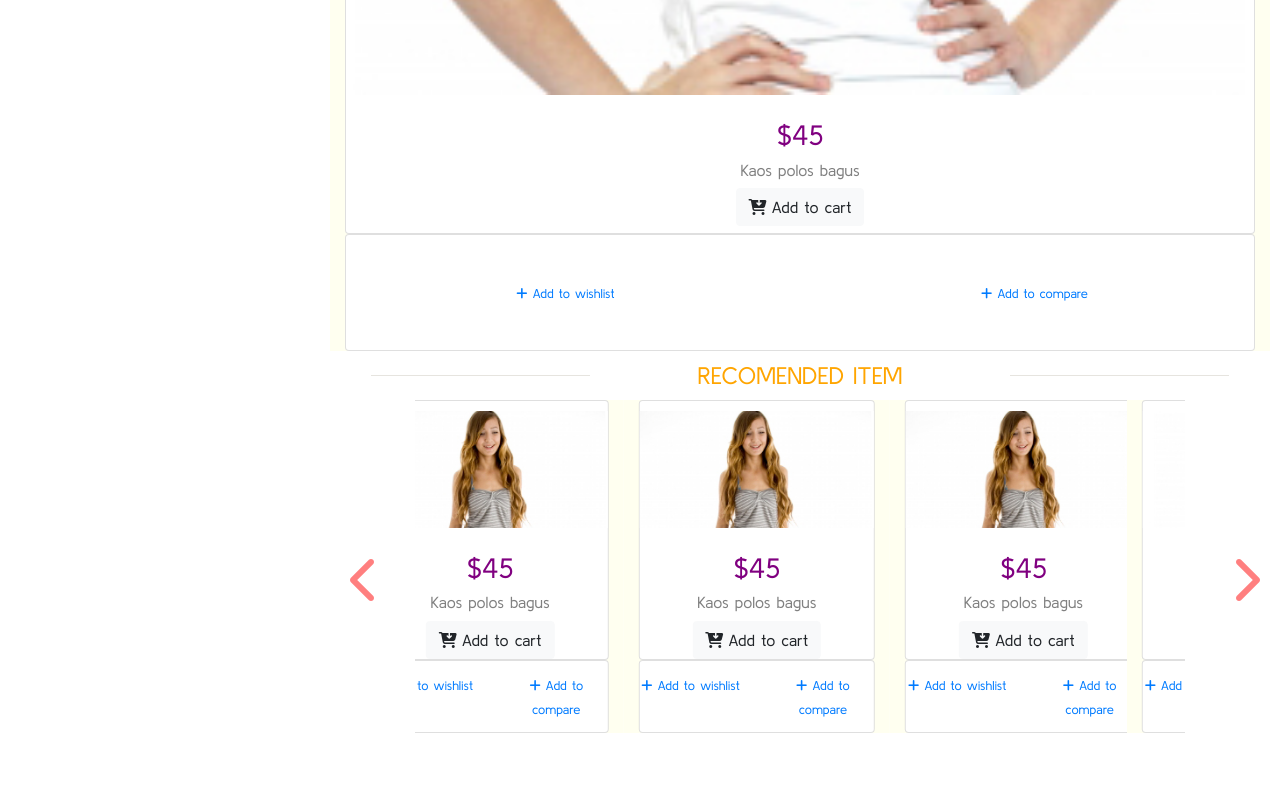
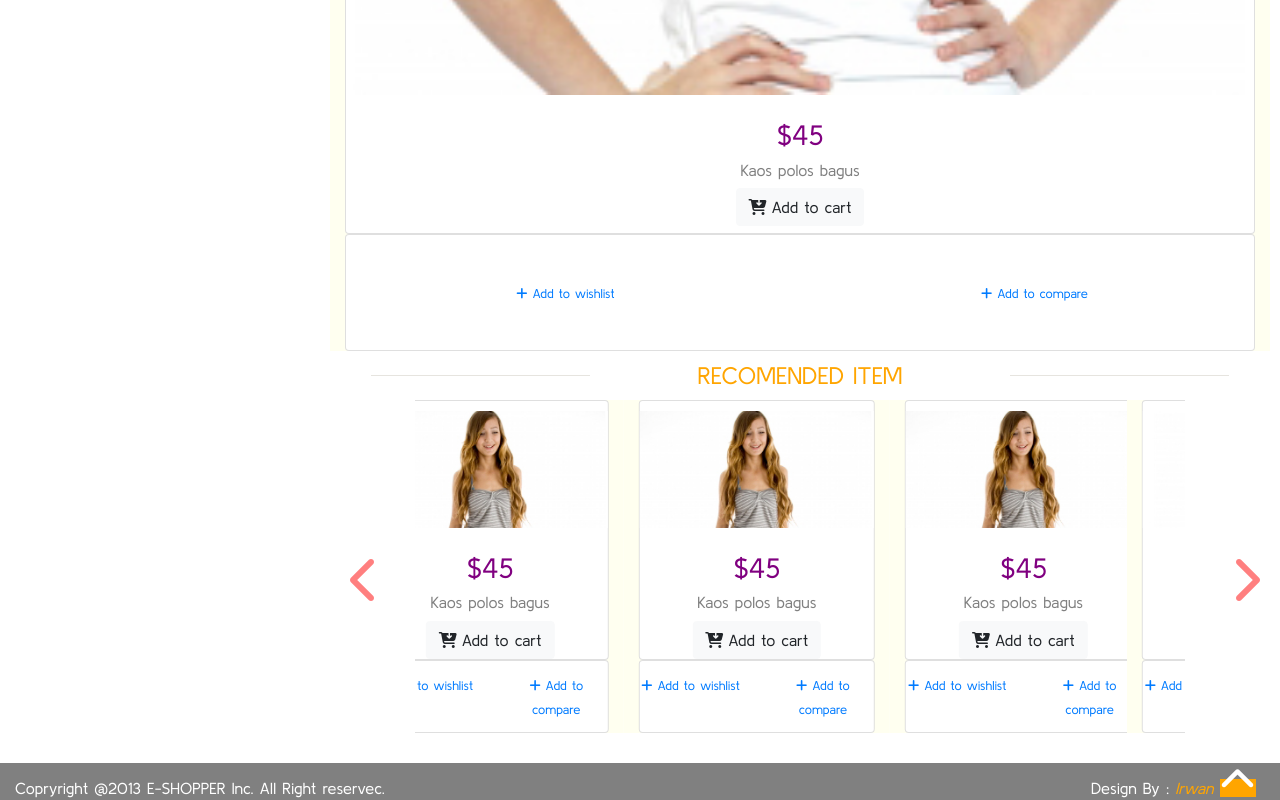
Before and after one commit to IrwanFicoFar/tugas-pertemuan-03, a plain HTML site: page index.html in a window 1280 px wide. Shown: the part 2912-3712 px from the top of the page. Before the commit the page ends 3675 px from the top, so only its background shows below. Drawn offline with Linux system fonts and the light colour scheme.

Commit message:
penambahan footer

```diff
--- a/index.html
+++ b/index.html
@@ -648,6 +648,20 @@
             </div>
         </div>
 
+        <div class="row">
+            <div class="col" style="background-color: grey; color: white;">
+                <span style="color: white;" >Copryright @2013 E-SHOPPER Inc. All Right reservec.</span>
+                <span style="margin-left: 700px"></span>
+                    <span>Design By : <i style="color: orange;" >Irwan</i></span>
+                </span>
+                <span style="width: 10px;background-color: orange;" ><i class='fas fa-chevron-up' style='font-size:36px'></i></span>
+
+            </div>
+
+
+        </div>
+
+
     </div>
 
 
```
